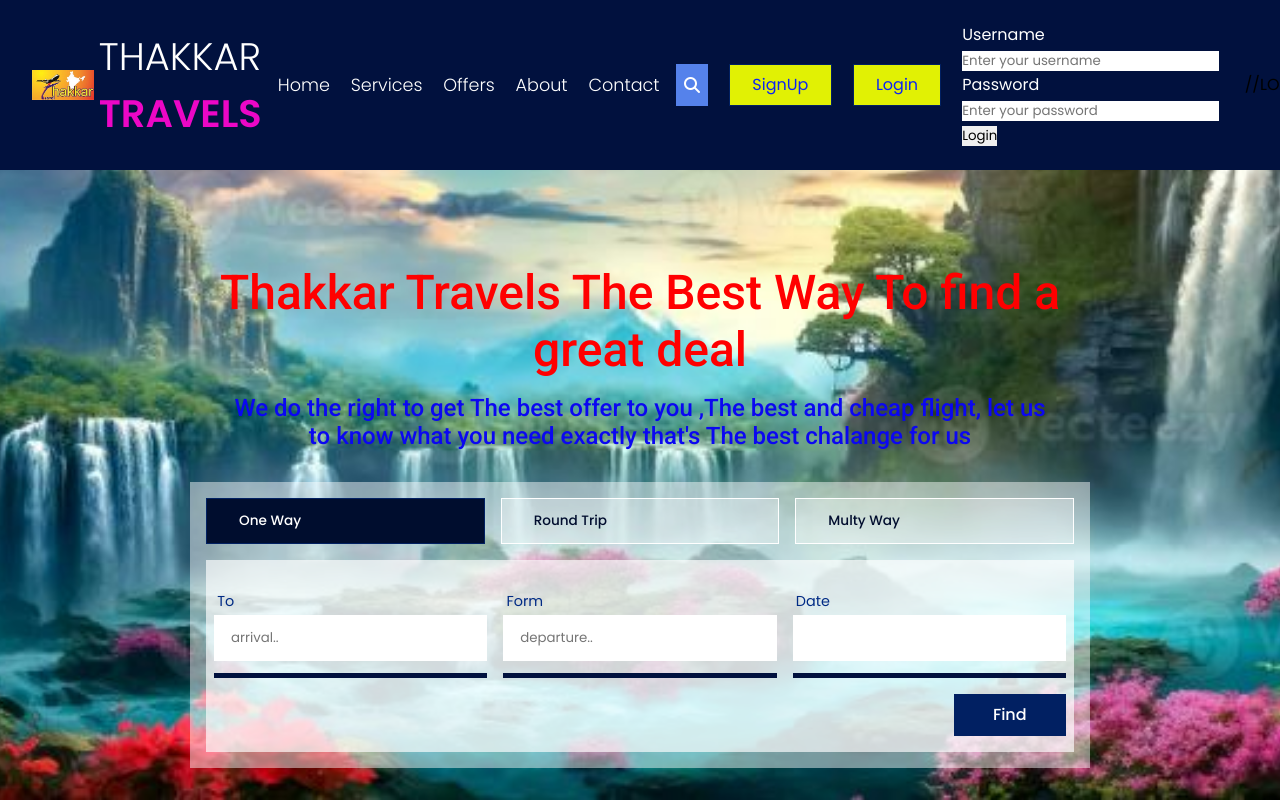
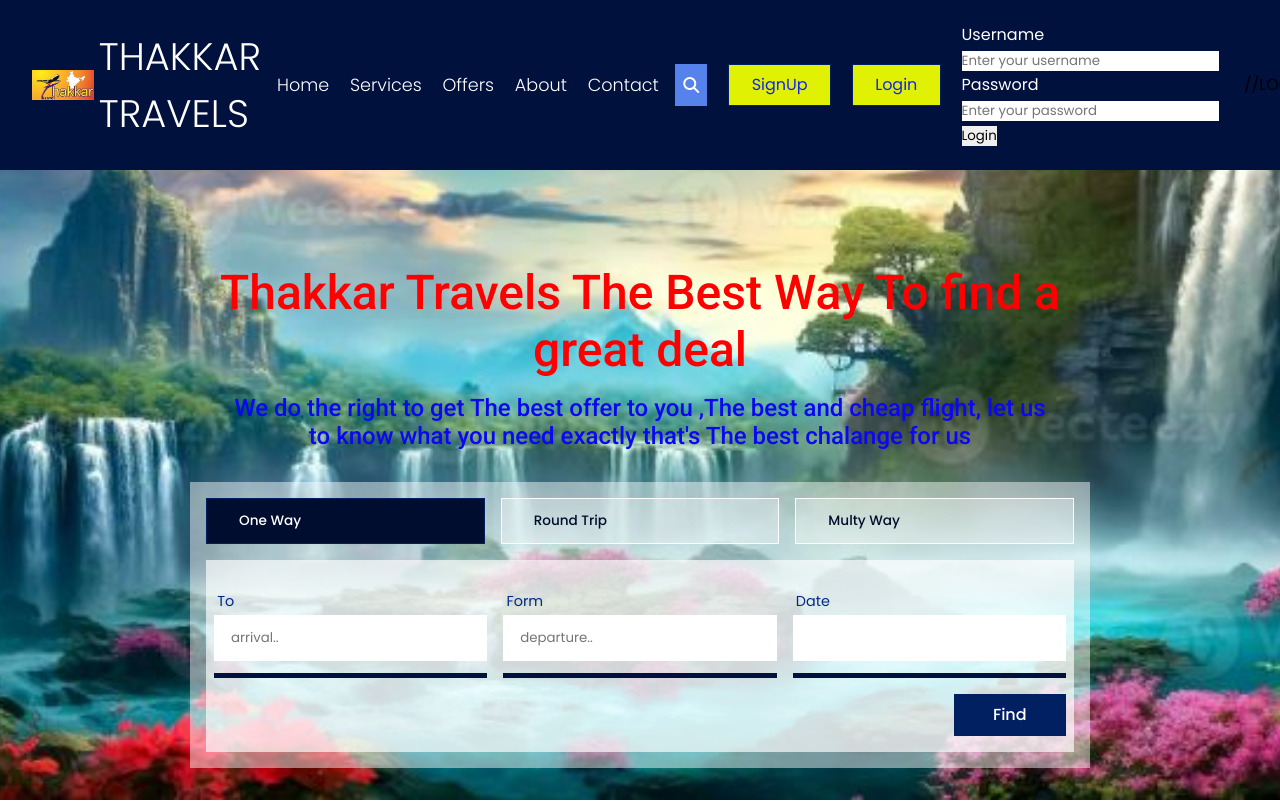
Before and after one commit to HITESHDASANI/THAKKAR-TRAVELS-WEBSITE, a plain HTML site: page index.html in a window 1280 px wide. Shown: the top 802 px of the page. Drawn offline with nearby package versions, Linux system fonts and the light colour scheme; a script that the page names is missing; files whose address does not match are found by name.

Commit message:
Update index.html

```diff
--- a/index.html
+++ b/index.html
@@ -17,7 +17,7 @@
         <input type="checkbox" name="bars" id="bars">
         <div class="logo scroll-l">
           <img src="./assets/\thakkar.jpg" height="30" alt="" srcset="">
-          <span>THAKKAR <strong>TRAVELS</strong></span>
+          <span>THAKKAR TRAVELS</strong></span>
         </div>
 
 
```
